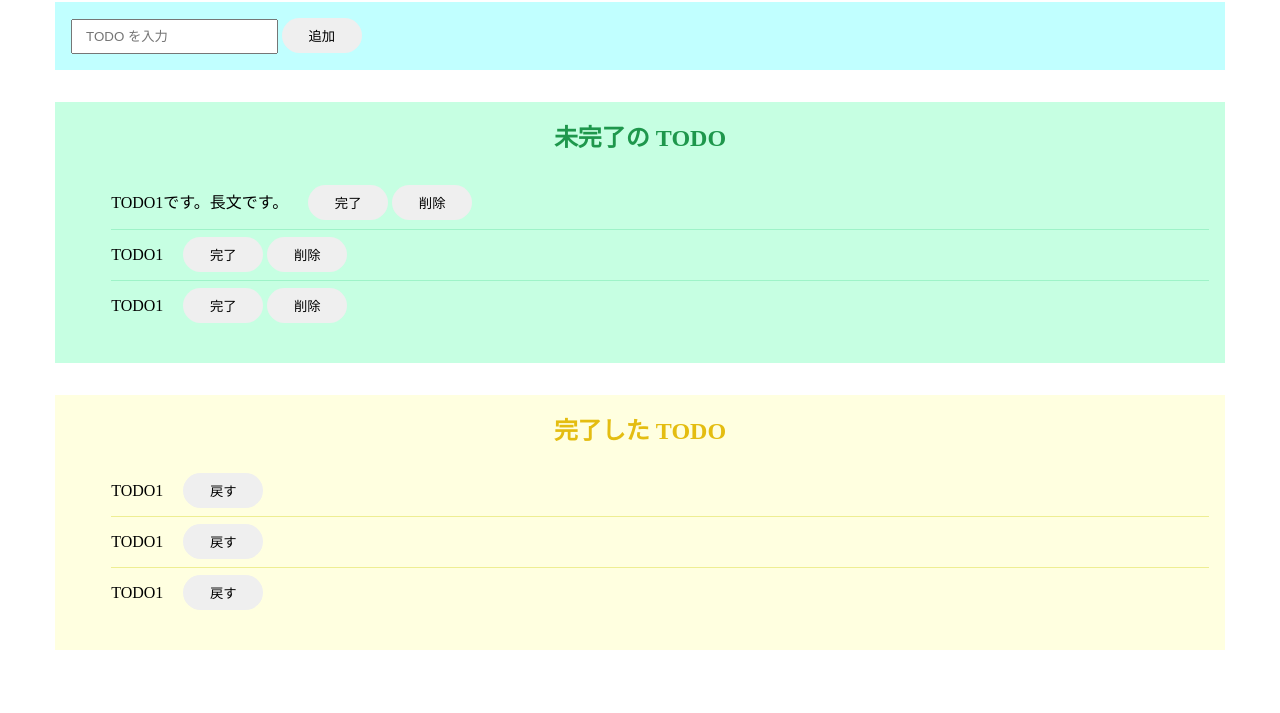
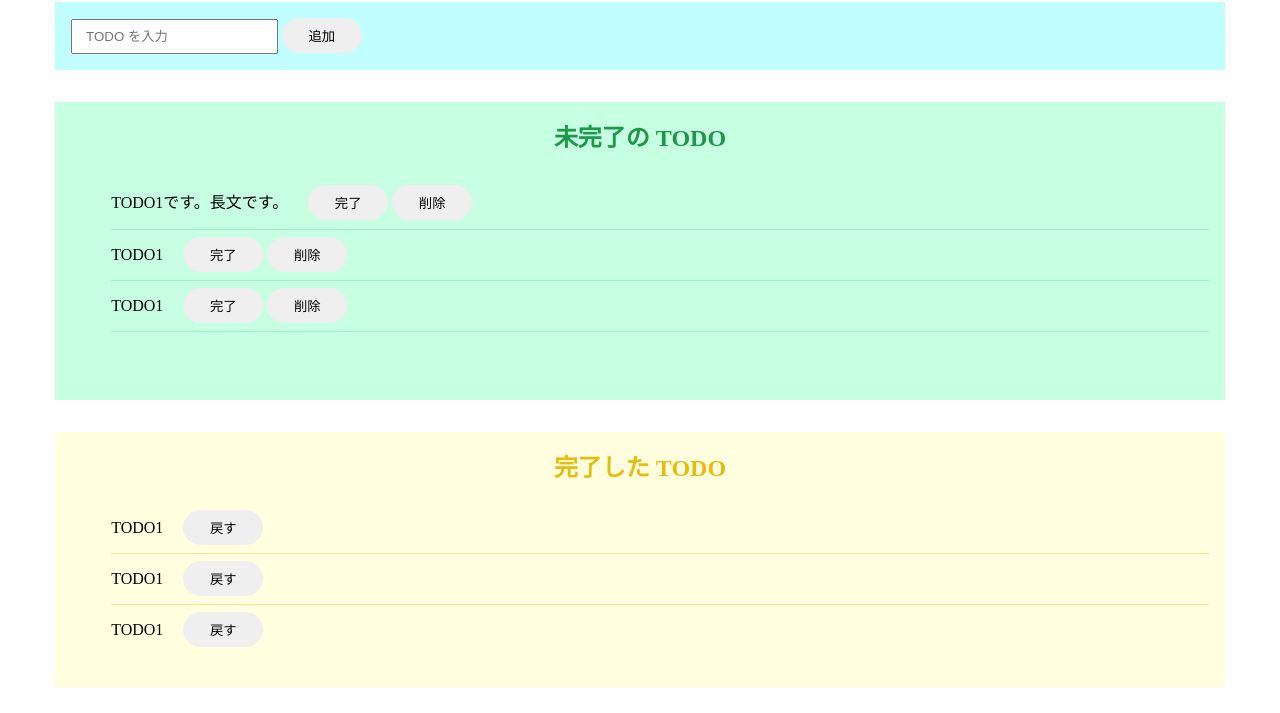
Before and after one commit to graphicocolo/JavaScript, a plain HTML site: page practice01-todo-vanilla/index.html in a window 1280 px wide. Both pictures are taken after a click on the button "追加". Shown: the part 87-800 px from the top of the page. Drawn offline with Linux system fonts and the light colour scheme.

Commit message:
入力したテキストを未完了のTODOリストエリアに追加表示

```diff
--- a/practice01-todo-vanilla/index.html
+++ b/practice01-todo-vanilla/index.html
@@ -15,7 +15,7 @@
   </div>
   <div class="clm incomplete-area">
     <h2 class="title doing">未完了の TODO</h2>
-    <ul class="todo-list doing">
+    <ul id="listDoing" class="todo-list doing">
       <li class="taskItem">
         <div>
           <p class="todo-title">TODO1です。長文です。</p>
--- a/practice01-todo-vanilla/main.js
+++ b/practice01-todo-vanilla/main.js
@@ -1,17 +1,36 @@
 // 要素を取得
 const addButton = document.getElementById('addButton');
 const addTask = document.getElementById('addTask');
+const doingTaskLists = document.getElementById('listDoing');
 
 const onClickAdd = () => {
   // 入力したテキストを変数に格納後、入力欄を初期化
   const taskContent = addTask.value;
   addTask.value = '';
 
-  // JavaScript 上で HTML 要素を生成
+  // JavaScript 上で li 要素を生成
   // さらにクラス名も追加
   const preTaskElm = document.createElement('li');
-  console.log(preTaskElm);
   preTaskElm.className = 'taskItem';
+
+  // JavaScript 上で div 要素を生成
+  const preTaskContentElm = document.createElement('div');
+
+  // li 要素の子要素に div 要素を配置
+  preTaskElm.appendChild(preTaskContentElm);
+
+  // JavaScript 上で p 要素を生成
+  // さらにクラス名も追加
+  const preTaskTextElm = document.createElement('p');
+  preTaskTextElm.className = 'todo-title';
+  // ユーザーが入力したテキスト内容を要素の中に追加
+  preTaskTextElm.innerText = taskContent;
+
+  // div 要素の子要素に p 要素を配置
+  preTaskContentElm.appendChild(preTaskTextElm);
+
+  // 未完了の TODO 内の ul 要素の子要素に li 要素を配置
+  doingTaskLists.appendChild(preTaskElm);
 }
 
 addButton.addEventListener(('click'), () => onClickAdd());
```
